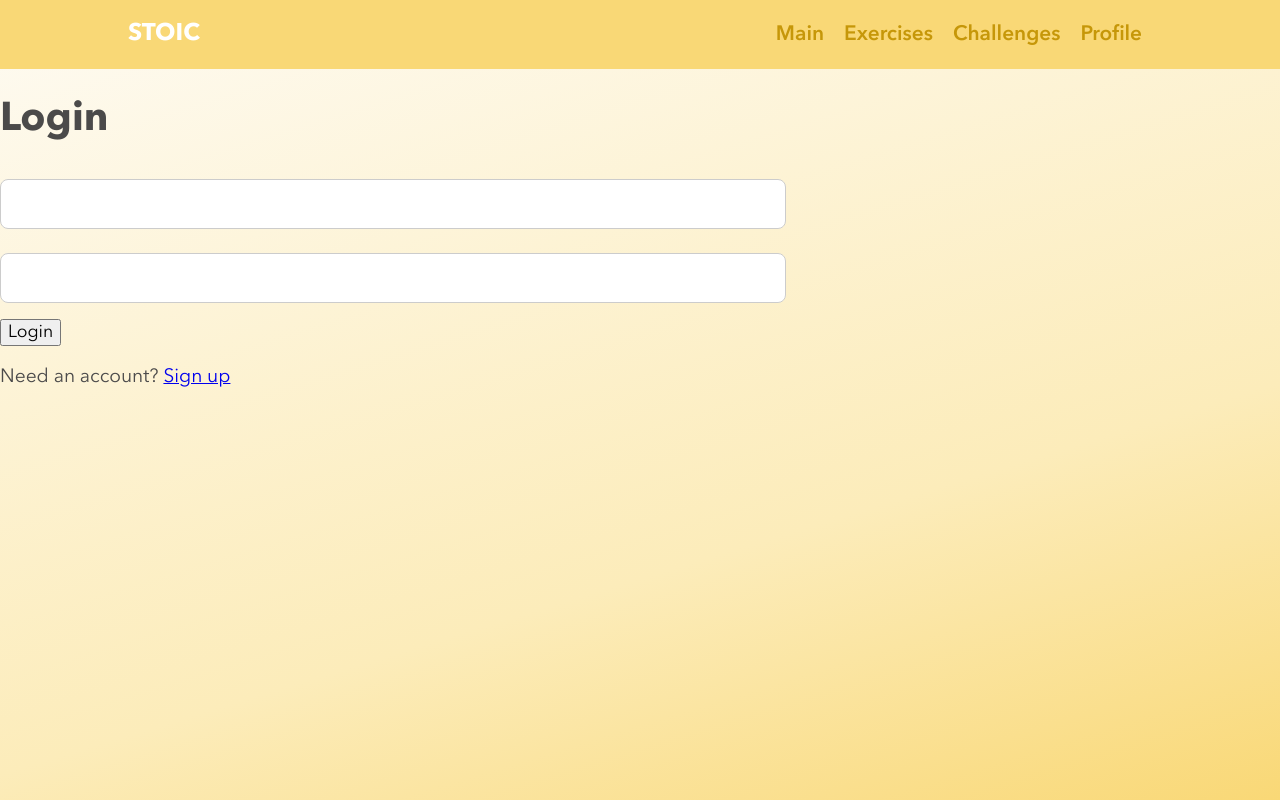
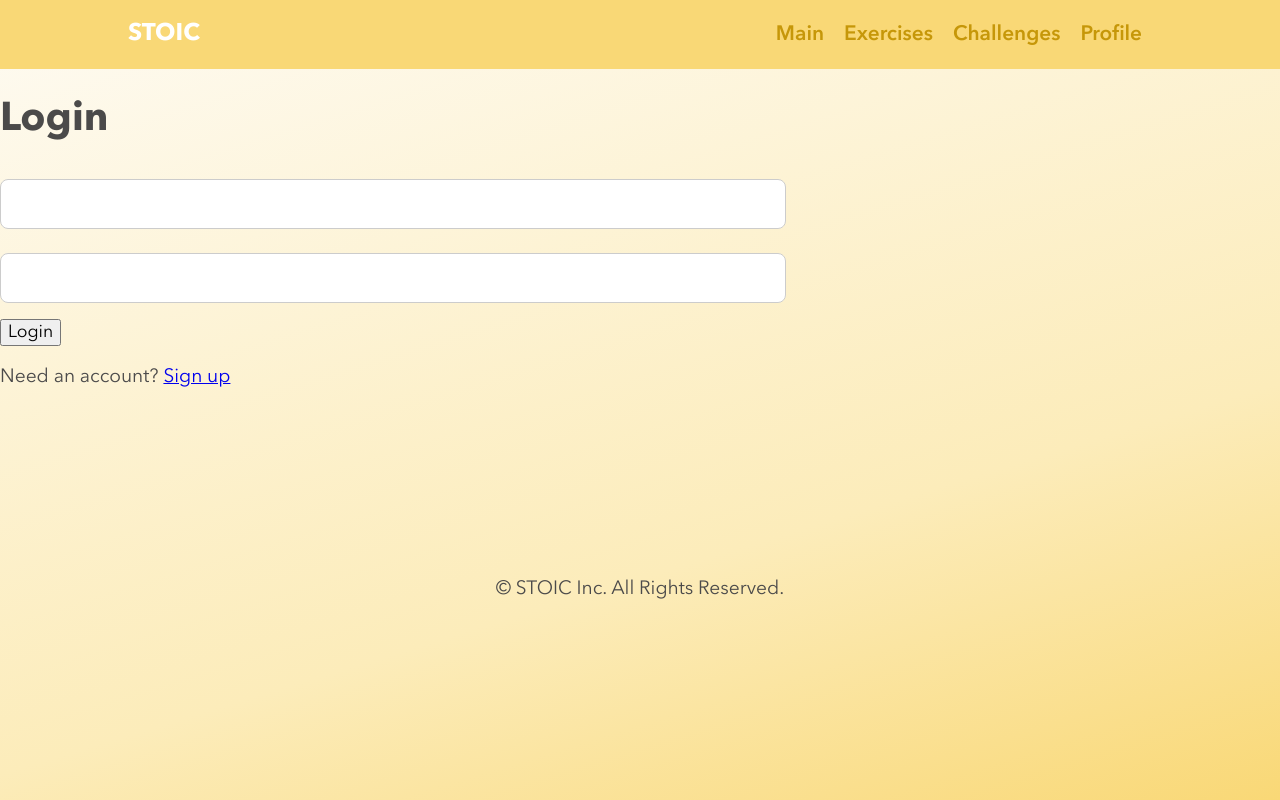
Before and after one commit to tatianaTun/tatiana-tun-stoic-frontend, a React (Create React App) app: page /login in a window 1280 px wide. Built offline with nearby package versions, Linux system fonts and the light colour scheme.

Commit message:
Added a footer

```diff
--- a/src/App.js
+++ b/src/App.js
@@ -7,6 +7,7 @@ import ChallengePage from "./pages/ChallengePage/ChallengePage";
 import ChallengesPage from "./pages/ChallengesPage/ChallengesPage";
 import ProfilePage from "./pages/ProfilePage/ProfilePage";
 import Header from "./components/Header/Header";
+import Footer from "./components/Footer/Footer";
 import SignupPage from "./pages/SignupPage/SignupPage";
 import LoginPage from "./pages/LoginPage/LoginPage";
 
@@ -26,6 +27,7 @@ function App() {
         <Route path="/challenges" element={<ChallengesPage />} />
         <Route path="/challenges/:challengeId" element={<ChallengePage />} />
       </Routes>
+      <Footer />
     </BrowserRouter>
   );
 }
--- /dev/null
+++ b/src/components/Footer/Footer.js
@@ -0,0 +1,11 @@
+import './Footer.scss';
+
+function Footer() {
+  return (
+    <footer className="footer">
+      <p>&copy; STOIC Inc. All Rights Reserved.</p>
+    </footer>
+  );
+}
+
+export default Footer;
--- /dev/null
+++ b/src/components/Footer/Footer.scss
@@ -0,0 +1,7 @@
+@use "../../styles/partials/colors" as *;
+
+.footer {
+    display: flex;
+    justify-content: center;
+    padding: 150px 0 30px;
+}
--- a/src/pages/ChallengesPage/ChallengesPage.js
+++ b/src/pages/ChallengesPage/ChallengesPage.js
@@ -79,7 +79,8 @@ function ChallengesPage() {
     <section className="challenges">
       <div>
         <h1>Challenges</h1>
-        <p>Short text about the benefits of challenging</p>
+        <p>Engaging in Stoic challenges can offer a range of benefits, aligning closely with the principles of Stoicism, which emphasize self-control, resilience, and the importance of focusing on what we can control while accepting what we cannot.</p>
+        <p>Here you can find the list of challenges you can pick from to enhance your mentality further.</p>
       </div>
       <div className="challenges__container">
         <h2>Challenges List</h2>
--- a/src/pages/MainPage/MainPage.js
+++ b/src/pages/MainPage/MainPage.js
@@ -65,7 +65,7 @@ function MainPage() {
       <section className="main__advice">
         <form onSubmit={getAdvice}>
           <h2 className="main__advice-header">NEED ADVICE?</h2>
-          <p>Ask the Stoic advisor for help with anything you want to improve mentality toward.</p>
+          <p className="main__advice-description">Ask the Stoic advisor for help with anything you want to improve mentality toward.</p>
           <div>
             <input
               type="text"
--- a/src/pages/MainPage/MainPage.scss
+++ b/src/pages/MainPage/MainPage.scss
@@ -11,10 +11,8 @@
     margin: 3rem 0;
   }
   &__advice {
-    // border: 2px solid rgb(193, 193, 193);
     background-color:$color-primary-light;
     border-radius: 20px;
-    // height: 400px;
     padding: 40px;
 
     & form {
@@ -32,6 +30,11 @@
     }
   }
 
+
+  &__advice-description {
+    margin:2rem;
+  }
+
   &__answer{
     padding:50px 20px;
   }
--- a/src/pages/ProfilePage/ProfilePage.scss
+++ b/src/pages/ProfilePage/ProfilePage.scss
@@ -2,5 +2,5 @@
 
 .profile {
   background-color: $color-secondary-light;
-  height:100vh;
+  height:70vh;
 }
```
